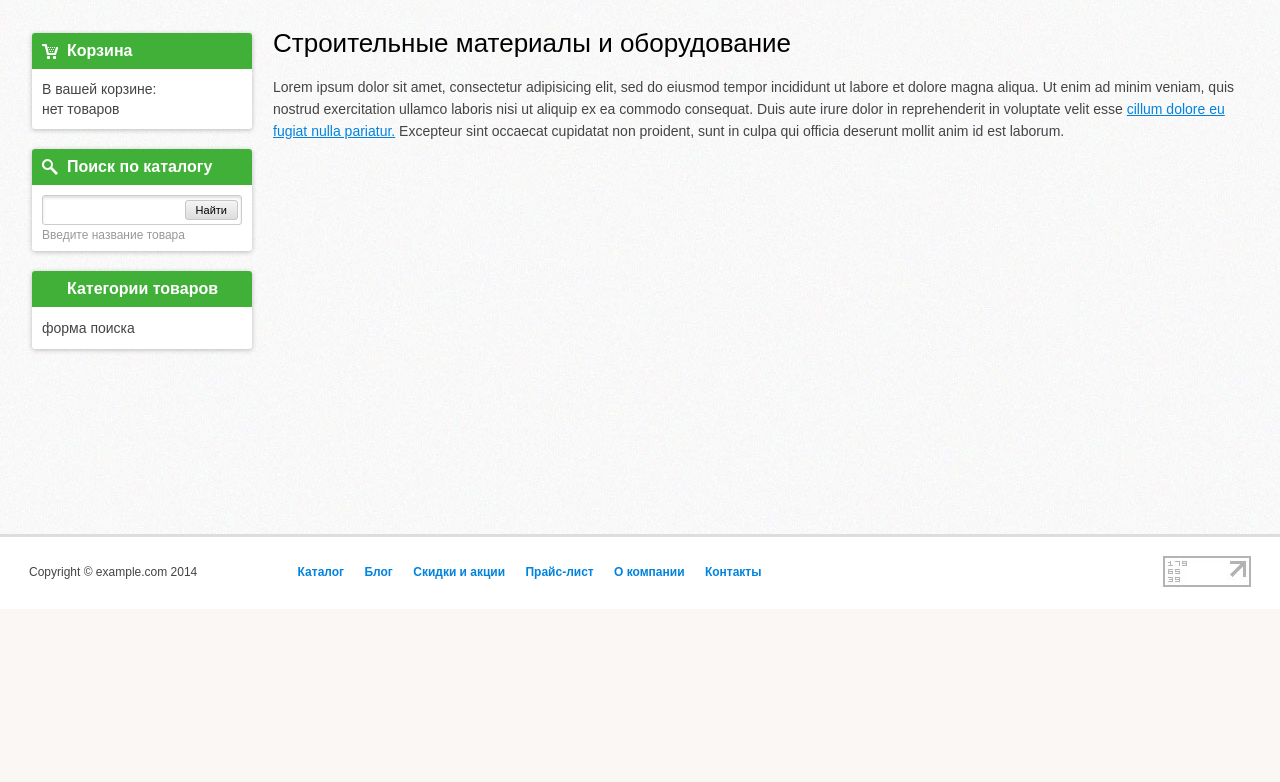
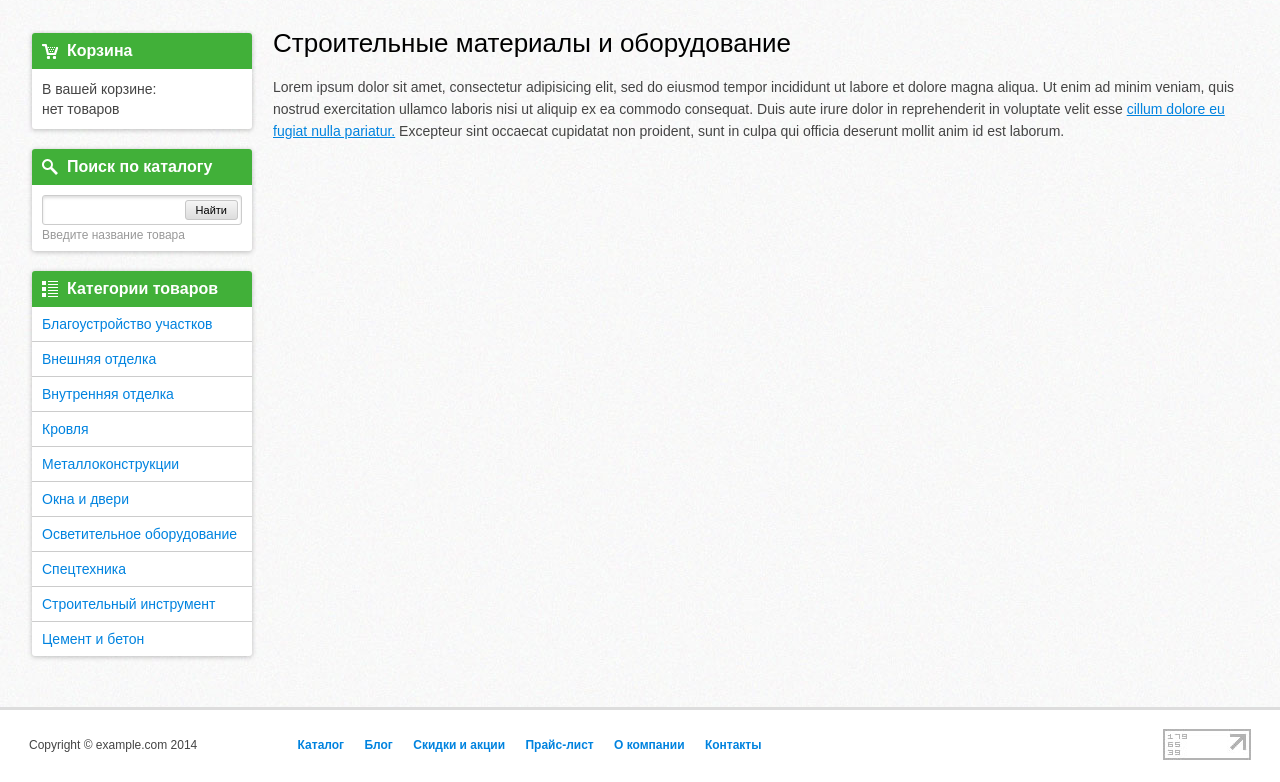
Before and after one commit to Katrusik/web-shop, a plain HTML site: page index.html in a window 1280 px wide. Shown: the part 191-973 px from the top of the page. Before the commit the page ends 800 px from the top, so only its background shows below. Drawn offline with Linux system fonts and the light colour scheme.

Commit message:
Add block category products

```diff
--- a/index.html
+++ b/index.html
@@ -69,11 +69,20 @@
                     </div>
                 </div>
                 <!--Категория товаров -->
-                <div class="block">
+                <div class="block  category">
                     <div class="header">Категории товаров</div>
-                    <div class="content">
-                        форма поиска
-                    </div>
+                        <ul class="vertical-menu">
+                            <li><a href="">Благоустройство участков</a></li>
+                            <li><a href="">Внешняя отделка</a></li>
+                            <li><a href="">Внутренняя отделка</a></li>
+                            <li><a href="">Кровля</a></li>
+                            <li><a href="">Металлоконструкции</a></li>
+                            <li><a href="">Окна и двери</a></li>
+                            <li><a href="">Осветительное оборудование</a></li>
+                            <li><a href="">Спецтехника</a></li>
+                            <li><a href="">Строительный инструмент</a></li>
+                            <li><a href="">Цемент и бетон</a></li>
+                        </ul>
                 </div>
             </div>
 
--- a/style.css
+++ b/style.css
@@ -70,7 +70,7 @@ button{
     background-image: -o-linear-gradient(top, #f5f5f5, #ddd);
     background-image: linear-gradient(to bottom, #f5f5f5, #ddd);
     background-repeat: repeat-x;
-    height: 25px;
+    /*height: 25px;*/
     padding: 0 10px;
     -webkit-box-shadow: 0 3px 3px rgba(0,0,0,0.13);
     -moz-box-shadow: 0 3px 3px rgba(0,0,0,0.13);
@@ -299,6 +299,44 @@ button:hover {
     margin-bottom: 0;
 }
 
+/*Категории товаров*/
+.block.category .header {
+    background-image: url("img/category.png");
+}
+
+.block.category .vertical-menu{
+   margin: 0;
+}
+
+.block.category .vertical-menu>li{
+    list-style-type: none;
+}
+
+.block.category .vertical-menu>li>a{
+    display: block;
+    padding: 10px;
+    text-decoration: none;
+    border-top: 1px solid #ccc;
+    line-height: 14px;
+
+}
+
+.block.category .vertical-menu>li:first-child>a {
+    border-top: 0;
+}
+
+.block.category .vertical-menu>li:last-child>a {
+    -webkit-border-radius: 0 0 3px 3px;
+    -moz-border-radius: 0 0 3px 3px;
+    border-radius: 0 0 3px 3px;
+}
+
+.block.category .vertical-menu>li>a:hover,
+.block.category .vertical-menu>li.active>a {
+    background-color: #f8f8f8;
+    color: #444;
+}
+
 .block>.content {
     padding: 10px;
 }
```
